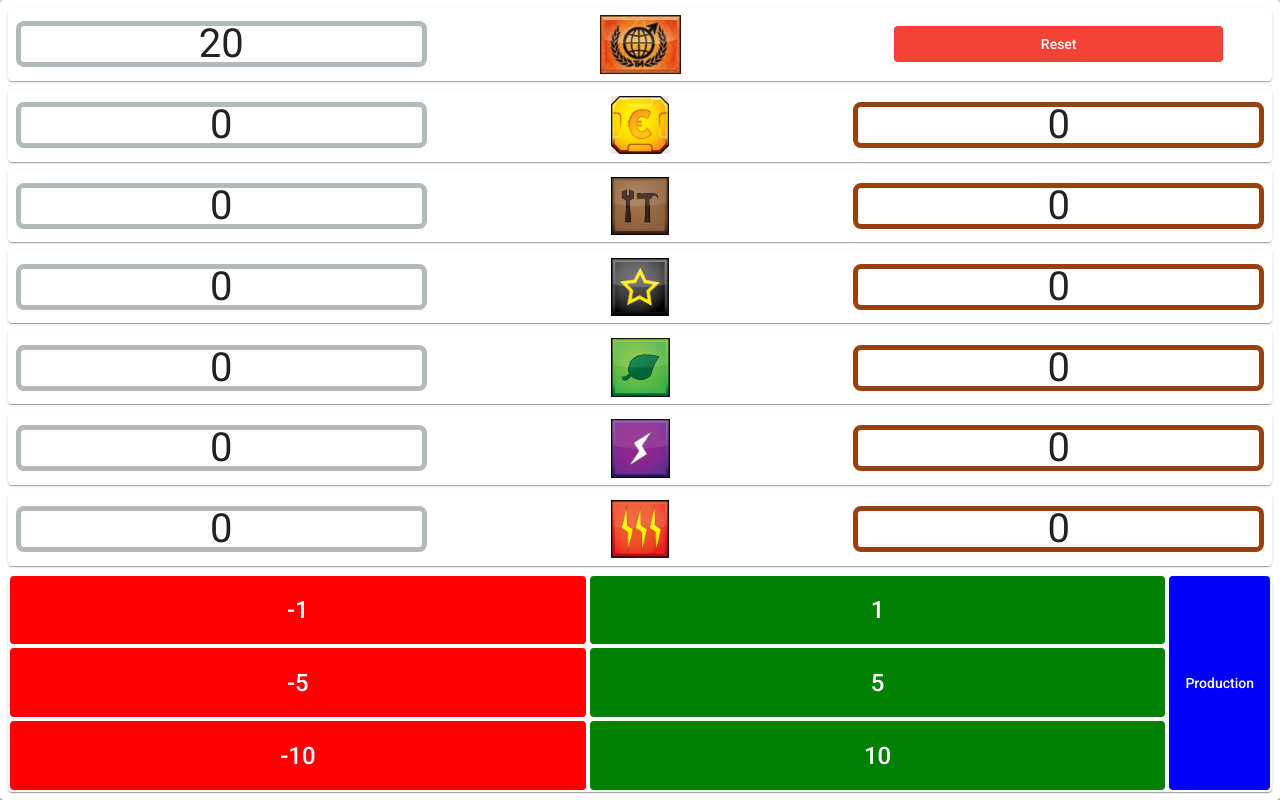
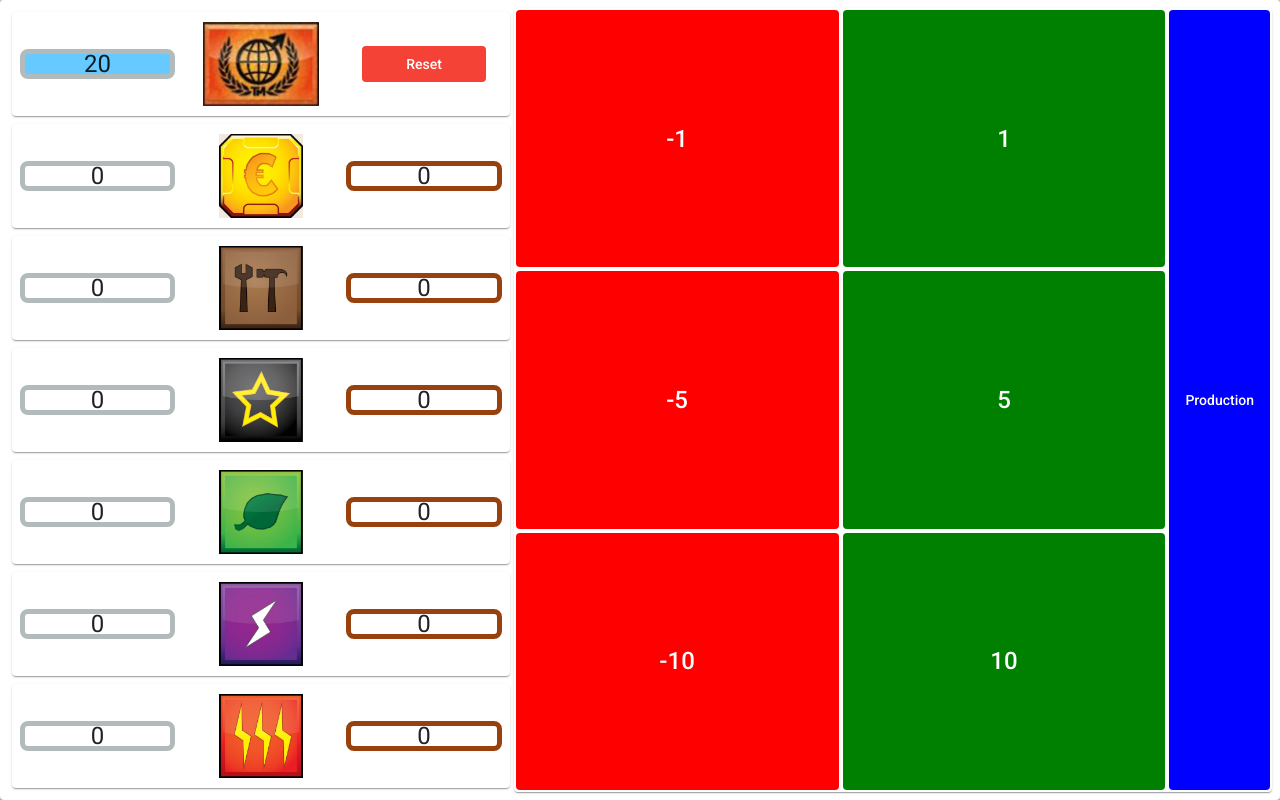
Before and after one commit to salrusrad1604/board-games-counter, an Angular app: page /terraforming-mars in a window 1280 px wide. Built offline with nearby package versions, Linux system fonts and the light colour scheme.

Commit message:
Правка диалогового окна

```diff
--- a/src/app/components/dialog-confirm/dialog-confirm.component.html
+++ b/src/app/components/dialog-confirm/dialog-confirm.component.html
@@ -1,4 +1,4 @@
-<h1 mat-dialog-title>Вы уверены?</h1>
+<h1 mat-dialog-title>{{data.title? data.title : ''}}</h1>
 <div mat-dialog-actions>
         <button mat-button
                 mat-dialog-close
--- a/src/app/components/terraforming-mars-counter/services/terraforming-mars-counter.service.ts
+++ b/src/app/components/terraforming-mars-counter/services/terraforming-mars-counter.service.ts
@@ -9,18 +9,17 @@ export class TerraformingMarsCounterService {
   KEY_STORAGE = 'TERRAFORMING_MARS';
   rating = new BehaviorSubject<number>(ratingInit);
   resources = new BehaviorSubject<ResourceCounter[]>(JSON.parse(JSON.stringify(resourcesInit)));
-
-  selectResource: string = ResourceNames.rating;
+  selectResource = new BehaviorSubject<string>(ResourceNames.rating);
 
   constructor() {
-    this.getData();
+    this._getData();
   }
 
   private _setData() {
     localStorage.setItem(this.KEY_STORAGE, JSON.stringify({ rating: this.rating.value, resources: this.resources.value }));
   }
 
-  private getData() {
+  private _getData() {
     if (localStorage.getItem(this.KEY_STORAGE)) {
       const data = JSON.parse(localStorage.getItem(this.KEY_STORAGE) as string);
       this.rating.next(data.rating);
@@ -29,25 +28,26 @@ export class TerraformingMarsCounterService {
   }
 
   setSelectResource(selectResource: string): void {
-    this.selectResource = selectResource;
+    this.selectResource.next(selectResource);
   }
 
   incrementDecrementMake(value: number): void {
-    if (this.selectResource === ResourceNames.rating) {
+    const serRes = this.selectResource.value;
+    if (serRes === ResourceNames.rating) {
       const curVal = this.rating.value;
       this.rating.next(curVal + value);
       this._setData();
       return;
     }
 
-    if (this.selectResource != null) {
+    if (serRes != null) {
       const newValue = JSON.parse(JSON.stringify(this.resources.value));
       this.resources.next(
         JSON.parse(
           JSON.stringify(
             newValue.map((v: ResourceCounter) => {
-              if (prodPrefix == this.selectResource.slice(0, prodPrefix.length)) {
-                if (v.resourceType === this.selectResource.slice(prodPrefix.length)) {
+              if (prodPrefix == serRes.slice(0, prodPrefix.length)) {
+                if (v.resourceType === serRes.slice(prodPrefix.length)) {
                   v.resourceProdCount = v.resourceProdCount + value;
                 }
                 if (v.resourceProdCount < v.minProdCount) {
@@ -55,8 +55,8 @@ export class TerraformingMarsCounterService {
                 }
               }
 
-              if (makePrefix == this.selectResource.slice(0, makePrefix.length)) {
-                if (v.resourceType === this.selectResource.slice(makePrefix.length)) {
+              if (makePrefix == serRes.slice(0, makePrefix.length)) {
+                if (v.resourceType === serRes.slice(makePrefix.length)) {
                   v.resourceMakeCount = v.resourceMakeCount + value;
                 }
                 if (v.resourceMakeCount < v.minMakeCount) {
@@ -89,6 +89,7 @@ export class TerraformingMarsCounterService {
       v.resourceMakeCount = v.resourceMakeCount + v.resourceProdCount;
       return v;
     });
+
     this.resources.next(newValue);
     this._setData();
   }
--- a/src/app/components/terraforming-mars-counter/terraforming-mars-counter.component.html
+++ b/src/app/components/terraforming-mars-counter/terraforming-mars-counter.component.html
@@ -1,8 +1,10 @@
 <mat-card class="main">
-	<mat-card class="resources-container">
+	<div class="resources-container">
+		<mat-card class="resource-container">
 			<div class="count-container"
-			 (click)="selectResource(resourceNames.rating)">
-			<p class="counter-text resource-make-count">
+				 (click)="setSelectResource(resourceNames.rating)">
+				<p class="counter-text resource-make-count"
+				   [ngClass]="(selectResource| async) === resourceNames.rating ? 'selectField' : ''">
 					{{ratingData$ | async}}
 				</p>
 			</div>
@@ -16,20 +18,24 @@
 			</div>
 		</mat-card>
 		<mat-card *ngFor="let item of resourcesData$ | async"
-			  class="resources-container">
+				  class="resource-container">
 			<div class="count-container"
-			 (click)="selectResource(makePrefix + item.resourceType)">
-			<p class="counter-text  resource-make-count">{{item.resourceMakeCount}}</p>
+				 (click)="setSelectResource(makePrefix + item.resourceType)">
+				<p class="counter-text  resource-make-count"
+				   [ngClass]="(selectResource| async) === makePrefix + item.resourceType ? 'selectField' : ''">
+					{{item.resourceMakeCount}}</p>
 			</div>
 			<div class="img-container"
 				 [style.background-image]="'url(' + item.imgSrc + ')'"></div>
 			<div class="count-container"
-			 (click)="selectResource(prodPrefix + item.resourceType)">
-			<p class="counter-text resource-prod-count">
+				 (click)="setSelectResource(prodPrefix + item.resourceType)">
+				<p class="counter-text resource-prod-count"
+				   [ngClass]="(selectResource| async) === prodPrefix + item.resourceType ? 'selectField' : ''">
 					{{item.resourceProdCount}}
 				</p>
 			</div>
 		</mat-card>
+	</div>
 	<mat-card class="button-settings">
 		<div class="decrement-buttons">
 			<button mat-flat-button
--- a/src/app/components/terraforming-mars-counter/terraforming-mars-counter.component.scss
+++ b/src/app/components/terraforming-mars-counter/terraforming-mars-counter.component.scss
@@ -2,20 +2,74 @@ mat-card {
   padding: 0;
 }
 
-.main {
+@media (orientation: landscape) {
+  .main {
+    display: flex;
+    flex-direction: row;
+    height: 100%;
+    box-sizing: border-box;
+    padding: 8px;
+  }
+
+  .counter-text {
+    padding: 0 8px;
+    font-size: 24px;
+  }
+
+  .resources-container {
+    flex: 2;
+  }
+
+  .resource-container {
+    margin: 4px;
+  }
+
+  .button-settings {
+    flex: 3;
+  }
+}
+
+@media (orientation: portrait) {
+  .main {
+    display: flex;
+    flex-direction: column;
+    height: 100%;
+    min-height: 450px;
+    box-sizing: border-box;
+    padding: 8px;
+  }
+
+  .counter-text {
+    font-size: 40px;
+    padding: 8px;
+  }
+
+  .resources-container {
+    flex: 2;
+  }
+
+  .resource-container {
+    margin-bottom: 8px;
+  }
+
+  .button-settings {
+    flex: 1;
+  }
+}
+
+.resources-container {
+  flex: 2;
   display: flex;
   flex-direction: column;
   height: 100%;
   box-sizing: border-box;
-  padding: 8px;
 }
 
-.resources-container {
+.resource-container {
   display: flex;
   justify-content: space-between;
   flex: 1;
   align-items: center;
-  margin-bottom: 8px;
 }
 
 .img-container {
@@ -42,11 +96,13 @@ mat-card {
   }
 }
 
+.selectField {
+  background-color: rgba(0, 166, 255, 0.6);
+}
+
 .counter-text {
   text-align: center;
   flex: 1;
-  font-size: 40px;
-  padding: 8px;
   margin: 0;
 }
 
@@ -58,7 +114,6 @@ mat-card {
 
 .button-settings {
   display: flex;
-  flex: 3;
 
   > * {
     padding: 0 2px;
--- a/src/app/components/terraforming-mars-counter/terraforming-mars-counter.component.ts
+++ b/src/app/components/terraforming-mars-counter/terraforming-mars-counter.component.ts
@@ -1,4 +1,4 @@
-import { Component, OnInit } from '@angular/core';
+import { Component } from '@angular/core';
 import { MatDialog } from '@angular/material/dialog';
 import { DialogConfirmComponent } from '../dialog-confirm/dialog-confirm.component';
 import { makePrefix, prodPrefix, ResourceNames } from './services/interfaces';
@@ -9,19 +9,18 @@ import { TerraformingMarsCounterService } from './services/terraforming-mars-cou
   templateUrl: './terraforming-mars-counter.component.html',
   styleUrls: ['./terraforming-mars-counter.component.scss'],
 })
-export class TerraformingMarsCounterComponent implements OnInit {
+export class TerraformingMarsCounterComponent {
   makePrefix = makePrefix;
   prodPrefix = prodPrefix;
   resourceNames = ResourceNames;
 
+  selectResource = this.terraMarsService.selectResource;
   resourcesData$ = this.terraMarsService.resources;
   ratingData$ = this.terraMarsService.rating;
 
   constructor(private dialog: MatDialog, private terraMarsService: TerraformingMarsCounterService) {}
 
-  ngOnInit(): void {}
-
-  selectResource(selRes: string): void {
+  setSelectResource(selRes: string): void {
     this.terraMarsService.setSelectResource(selRes);
   }
 
@@ -30,11 +29,17 @@ export class TerraformingMarsCounterComponent implements OnInit {
   }
 
   produce(): void {
-    this.terraMarsService.pruduce();
+    const dialogRef = this.dialog.open(DialogConfirmComponent, { data: { title: 'Produce?' } });
+
+    dialogRef.afterClosed().subscribe(result => {
+      if (result) {
+        this.terraMarsService.pruduce();
+      }
+    });
   }
 
   reset(): void {
-    const dialogRef = this.dialog.open(DialogConfirmComponent);
+    const dialogRef = this.dialog.open(DialogConfirmComponent, { data: { title: 'Рестарт?' } });
 
     dialogRef.afterClosed().subscribe(result => {
       if (result) {
```
Also changed, not shown: src/app/components/dialog-confirm/dialog-confirm.component.ts (+7 -2 lines). Lines whose indentation alone changed are shown as unchanged.
